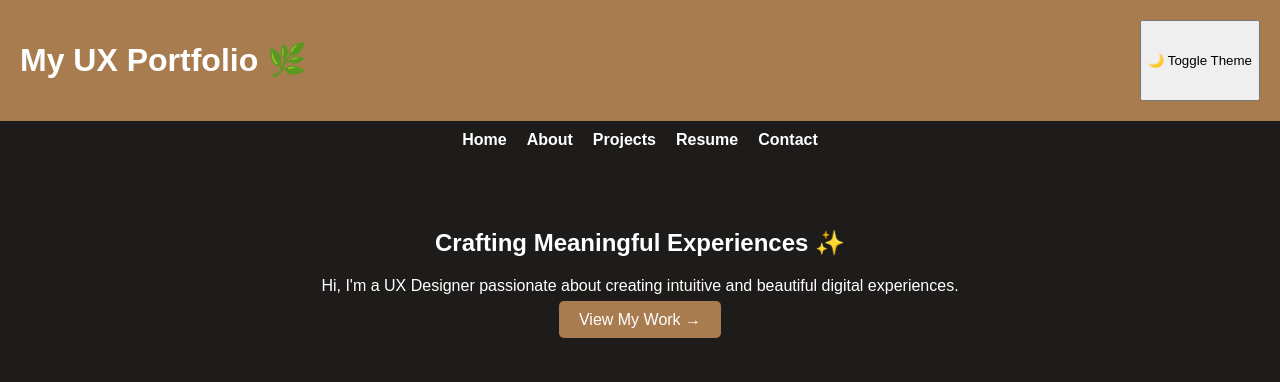
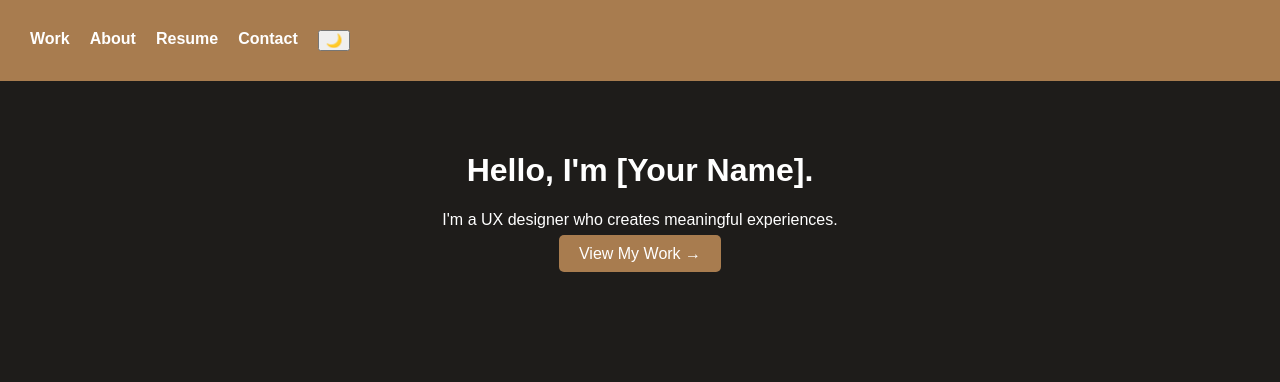
Before and after one commit to elaineww/elaineww.github.io, a plain HTML site: page index.html in a window 1280 px wide. Drawn offline with Linux system fonts and the light colour scheme.

Commit message:
Update index.html

```diff
--- a/index.html
+++ b/index.html
@@ -9,22 +9,19 @@
 </head>
 <body>
     <header>
-        <h1>My UX Portfolio 🌿</h1>
-        <button id="theme-toggle">🌙 Toggle Theme</button>
+        <nav>
+            <a href="projects.html">Work</a>
+            <a href="about.html">About</a>
+            <a href="resume.html">Resume</a>
+            <a href="contact.html">Contact</a>
+            <button id="theme-toggle">🌙</button>
+        </nav>
     </header>
 
-    <nav>
-        <a href="index.html">Home</a>
-        <a href="about.html">About</a>
-        <a href="projects.html">Projects</a>
-        <a href="resume.html">Resume</a>
-        <a href="contact.html">Contact</a>
-    </nav>
-
-    <section class="hero">
-        <h2>Crafting Meaningful Experiences ✨</h2>
-        <p>Hi, I'm a UX Designer passionate about creating intuitive and beautiful digital experiences.</p>
+    <main class="hero">
+        <h1>Hello, I'm [Your Name].</h1>
+        <p>I'm a UX designer who creates meaningful experiences.</p>
         <a href="projects.html" class="cta-button">View My Work →</a>
-    </section>
+    </main>
 </body>
 </html>
```
